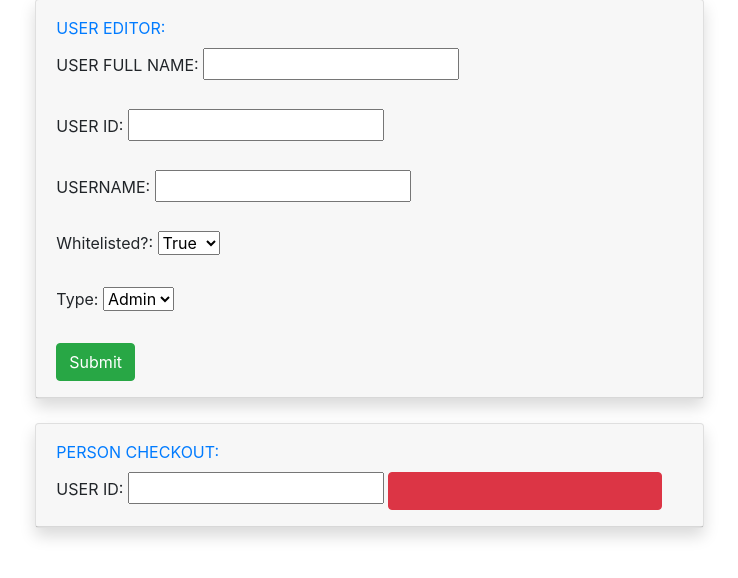
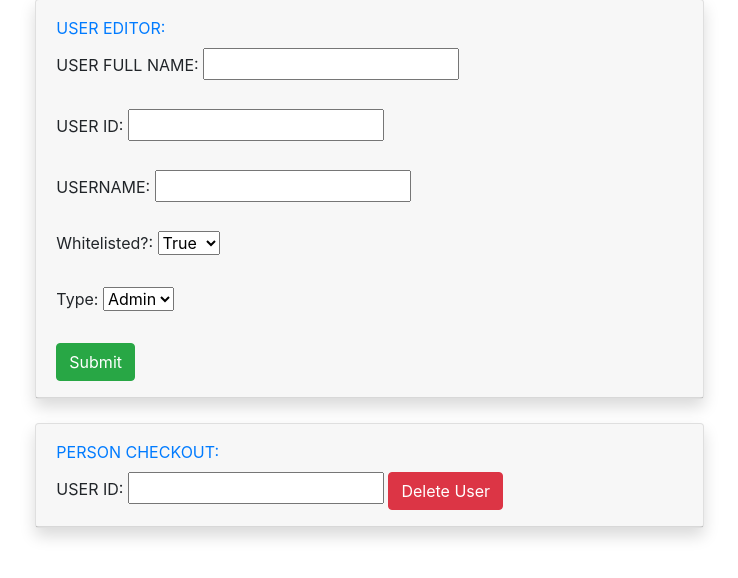
Before and after one commit to ameyanori/SQLDashboard, a Flask app: template templates/admin.html in a window 1280 px wide. Shown: the part 66-644 px from the top of the page, without its empty margins (202-940 px from the left). Run offline with Flask 2, Linux system fonts and the light colour scheme; the template is opened without the code that fills it, so the values that code supplies are empty; parts of the project's set-up code (start-up, migrations or seed data) failed here and were passed over; some libraries are stand-ins or nearby versions.

Commit message:
update 2021/10/03 08:11:01

```diff
--- a/templates/admin.html
+++ b/templates/admin.html
@@ -83,7 +83,7 @@
                                         <br>
                                         <label for="outid"> USER ID: </label>
                                         <input type="number" name="outid" id="outid">
-                                        <input class="btn btn-danger" type="delete"  id="delete">
+                                        <button class="btn btn-danger" id="delete">Delete User</button>
                                     </form>
 
                                     </div>
```
Also changed, not shown: 1 other file.
